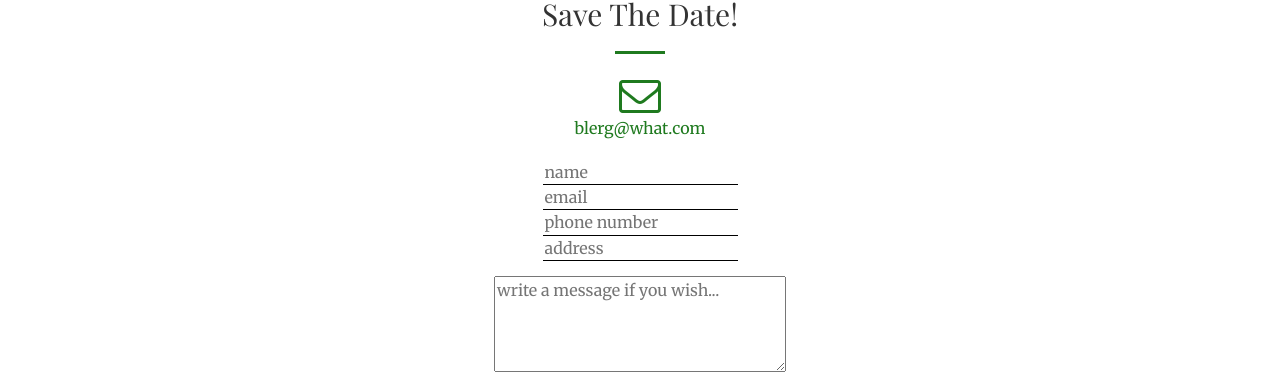
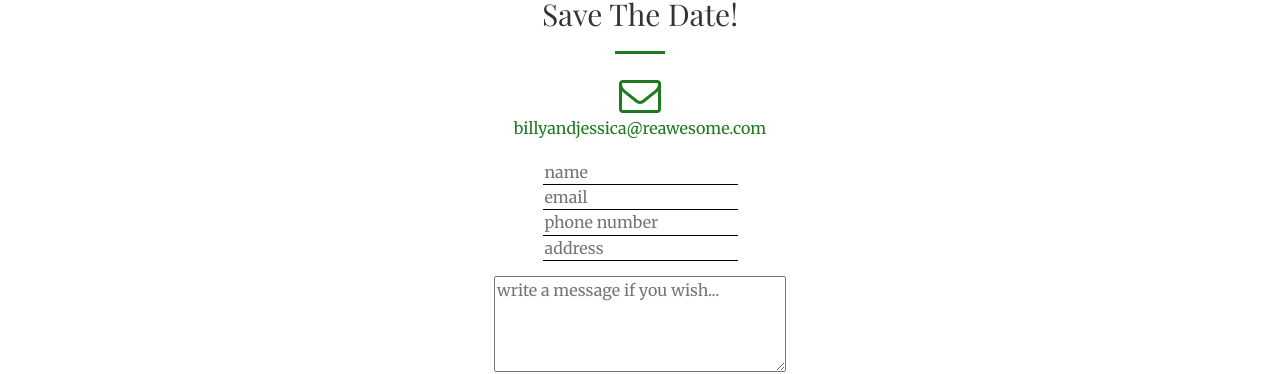
Before and after one commit to notbleh/wed-website, a Jekyll site: the page built from savethedate.html, in a window 1280 px wide and 900 px high, scrolled down 775 px. Shown: the part 399-773 px from the top of the window. Built offline with Jekyll 4.4.1, drawn with Linux system fonts in a browser that asks for light colours.

Commit message:
Update _config.yml

```diff
--- a/_config.yml
+++ b/_config.yml
@@ -1,6 +1,6 @@
 # Site settings
 title: Billy and Jessica
-email: blerg@what.com
+email: billyandjessica@reawesome.com
 description: > # this means to ignore newlines until "baseurl:"
 baseurl: "" # the subpath of your site, e.g. /blog/
 url: "http://notbleh.github.io/" # the base hostname & protocol for your site
```
